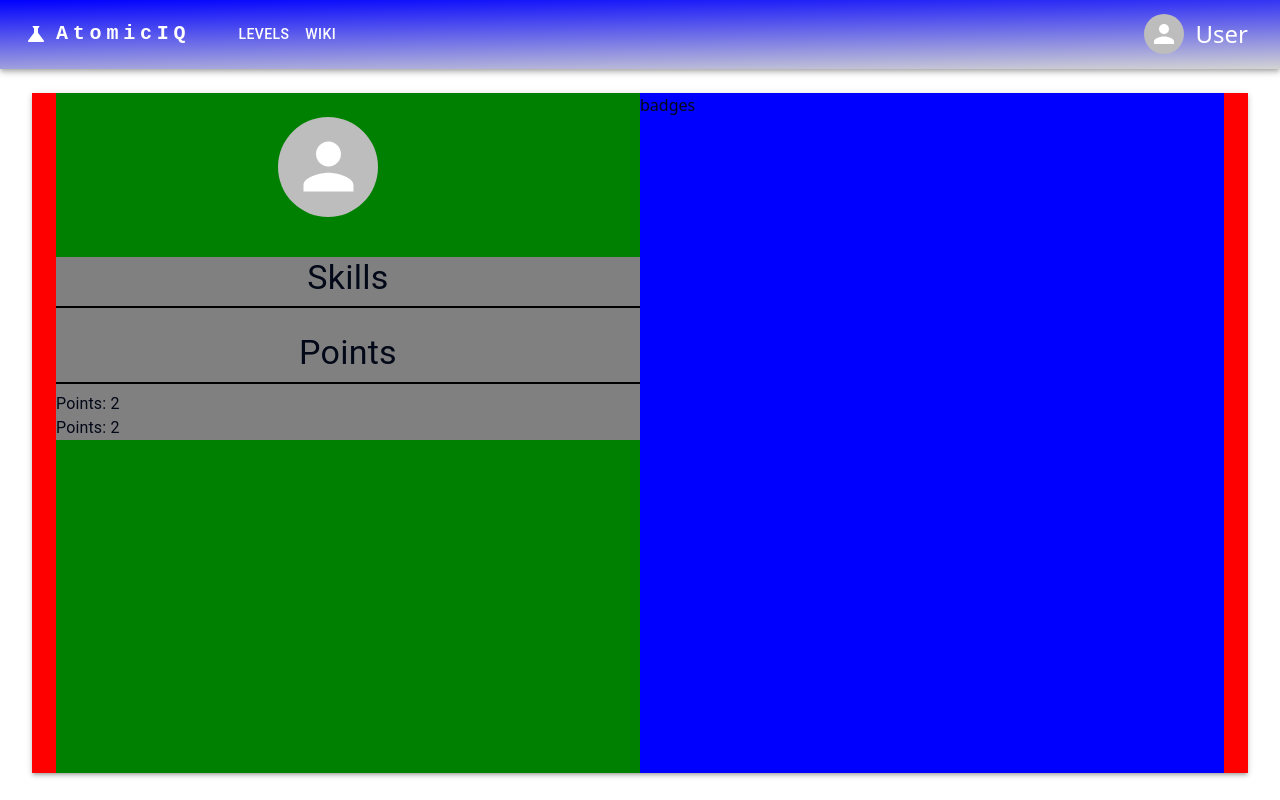
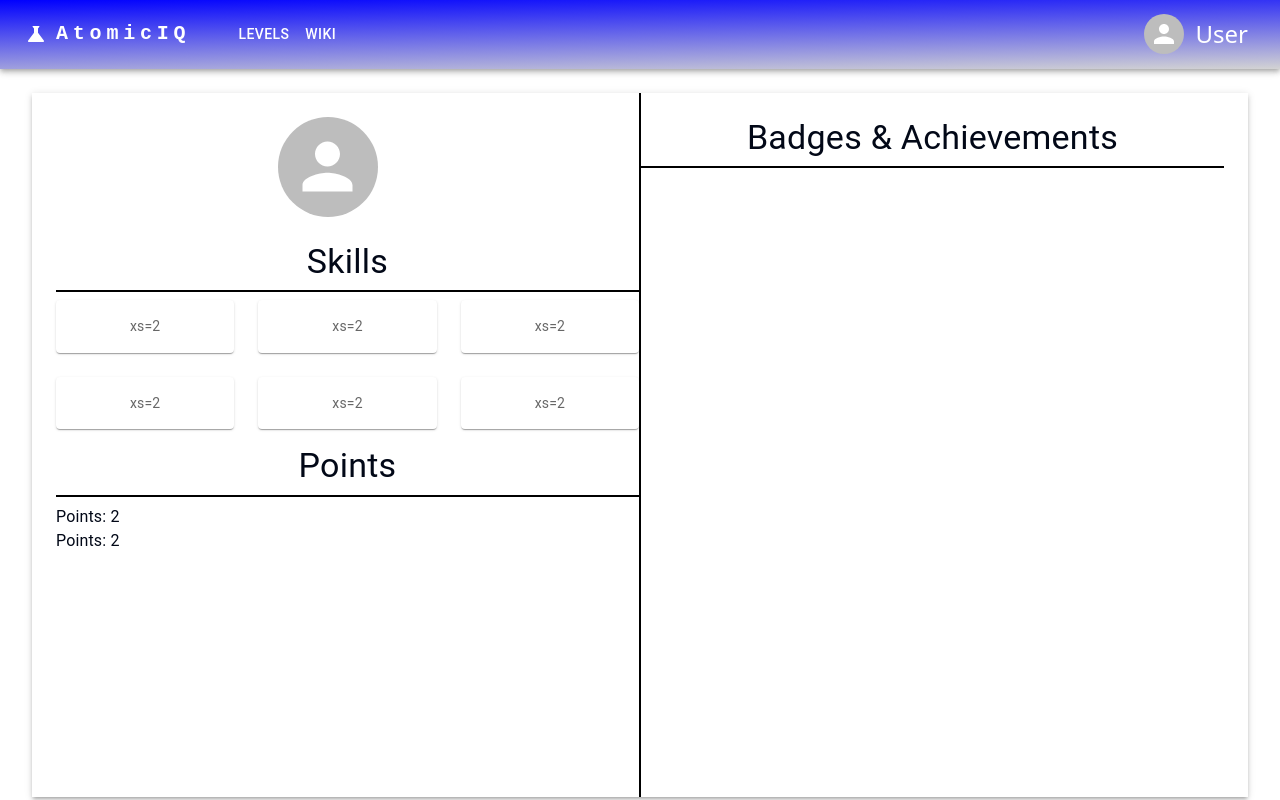
Before and after one commit to swu628/se701-project-React-AtomicIQ, a React (Vite) app in the folder Frontend/: page /profile in a window 1280 px wide. Built offline with nearby package versions, Linux system fonts and the light colour scheme.

Commit message:
refactored profile section

```diff
--- a/Frontend/src/Pages/Profile.tsx
+++ b/Frontend/src/Pages/Profile.tsx
@@ -1,5 +1,8 @@
 import { useState, useEffect } from "react";
-import { Container, Typography, Grid, Avatar, Divider } from "@mui/material";
+import { Container, Typography, Grid, Divider } from "@mui/material";
+
+import ProfileTitle from "~/components/ui/ProfileTitle.tsx";
+import SkillsAndPoints from "~/components/ui/SkillsAndPoints";
 
 interface UserSession {
   username: string;
@@ -21,7 +24,6 @@ export default function Profile() {
   return (
     <Container
       sx={{
-        backgroundColor: "red",
         marginTop: 3,
         minHeight: "85vh",
         minWidth: "95vw",
@@ -29,37 +31,34 @@ export default function Profile() {
         display: "flex",
       }}
     >
-      {/* Profile & scores */}
+      {/* Left */}
       <Grid
         container
         sx={{
-          backgroundColor: "green",
           flex: 5,
           display: "flex",
           flexDirection: "column",
         }}
       >
-        {/* Profile section */}
-        <Grid item sx={{ display: "flex", marginTop: 3, justifyContent: "center", alignItems: "center" }}>
-          <Avatar alt="Remy Sharp"  sx={{ width: 100, height: 100, marginRight: 5 }} />
-          <Typography sx={{ fontWeight: 600, fontSize: "2rem", color: "black" }}>
-            {userSession?.username}
-          </Typography>
-        </Grid>
-        <Grid item sx={{ display: "flex", flexDirection: "column", backgroundColor: "gray", marginTop: 5 }}>
-        {/* Skills section */}
-        <Typography variant="h4" sx={{ alignSelf: 'center' }}>Skills</Typography>
-        <Divider sx={{ borderBottomWidth: 2, borderColor: 'black', marginY: 1 }} />
-        {/* Points section */}
-        <Typography variant="h4" sx={{ alignSelf: 'center', marginTop: 2 }}>Points</Typography>
-        <Divider sx={{ borderBottomWidth: 2, borderColor: 'black', marginY: 1 }} />
-        <Typography>Points: 2</Typography>
-        <Typography>Points: 2</Typography>
-        </Grid>
+        <ProfileTitle username={userSession?.username ?? ""} />
+        <SkillsAndPoints />
       </Grid>
-      {/* Badges & achievements */}
-      <Grid container sx={{ backgroundColor: "blue", flex: 5 }}>
-        <p>badges</p>
+      {/* Right */}
+      <Divider
+        orientation="vertical"
+        sx={{ borderColor: "black", borderWidth: "0.1vw", minHeight: "88vh" }}
+      />
+      <Grid
+        container
+        sx={{ flex: 5, display: "flex", flexDirection: "column", marginTop: 3 }}
+      >
+        <Typography variant="h4" sx={{ alignSelf: "center" }}>
+          Badges & Achievements
+        </Typography>
+        <Divider
+          sx={{ borderBottomWidth: 2, borderColor: "black", marginY: 1 }}
+        />
+        {/* TODO: badges component */}
       </Grid>
     </Container>
   );
--- /dev/null
+++ b/Frontend/src/components/ui/ProfileTitle.tsx
@@ -0,0 +1,28 @@
+import { Typography, Grid, Avatar } from "@mui/material";
+
+type usernameProp = { username: string };
+
+export default function ProfileTitle({ username }: usernameProp) {
+  return (
+    <>
+      {/* Profile title section */}
+      <Grid
+        item
+        sx={{
+          display: "flex",
+          marginTop: 3,
+          justifyContent: "center",
+          alignItems: "center",
+        }}
+      >
+        <Avatar
+          alt="Remy Sharp"
+          sx={{ width: 100, height: 100, marginRight: 5 }}
+        />
+        <Typography sx={{ fontWeight: 600, fontSize: "2rem", color: "black" }}>
+          {username}
+        </Typography>
+      </Grid>
+    </>
+  );
+}
--- /dev/null
+++ b/Frontend/src/components/ui/SkillsAndPoints.tsx
@@ -0,0 +1,49 @@
+import { Typography, Grid, Divider, Paper } from "@mui/material";
+import { experimentalStyled as styled } from "@mui/material/styles";
+
+const Item = styled(Paper)(({ theme }) => ({
+  backgroundColor: theme.palette.mode === "dark" ? "#1A2027" : "#fff",
+  ...theme.typography.body2,
+  padding: theme.spacing(2),
+  textAlign: "center",
+  color: theme.palette.text.secondary,
+}));
+
+export default function SkillsAndPoints() {
+  return (
+    <>
+      <Grid
+        item
+        sx={{ display: "flex", flexDirection: "column", marginTop: 3 }}
+      >
+        {/* Skills section */}
+        <Typography variant="h4" sx={{ alignSelf: "center" }}>
+          Skills
+        </Typography>
+        <Divider
+          sx={{ borderBottomWidth: 2, borderColor: "black", marginY: 1 }}
+        />
+        <Grid
+          container
+          spacing={{ xs: 2, md: 3 }}
+          columns={{ xs: 4, sm: 8, md: 12 }}
+        >
+          {Array.from(Array(6)).map((_, index) => (
+            <Grid item xs={2} sm={4} md={4} key={index}>
+              <Item>xs=2</Item>
+            </Grid>
+          ))}
+        </Grid>
+        {/* Points section */}
+        <Typography variant="h4" sx={{ alignSelf: "center", marginTop: 2 }}>
+          Points
+        </Typography>
+        <Divider
+          sx={{ borderBottomWidth: 2, borderColor: "black", marginY: 1 }}
+        />
+        <Typography>Points: 2</Typography>
+        <Typography>Points: 2</Typography>
+      </Grid>
+    </>
+  );
+}
```
